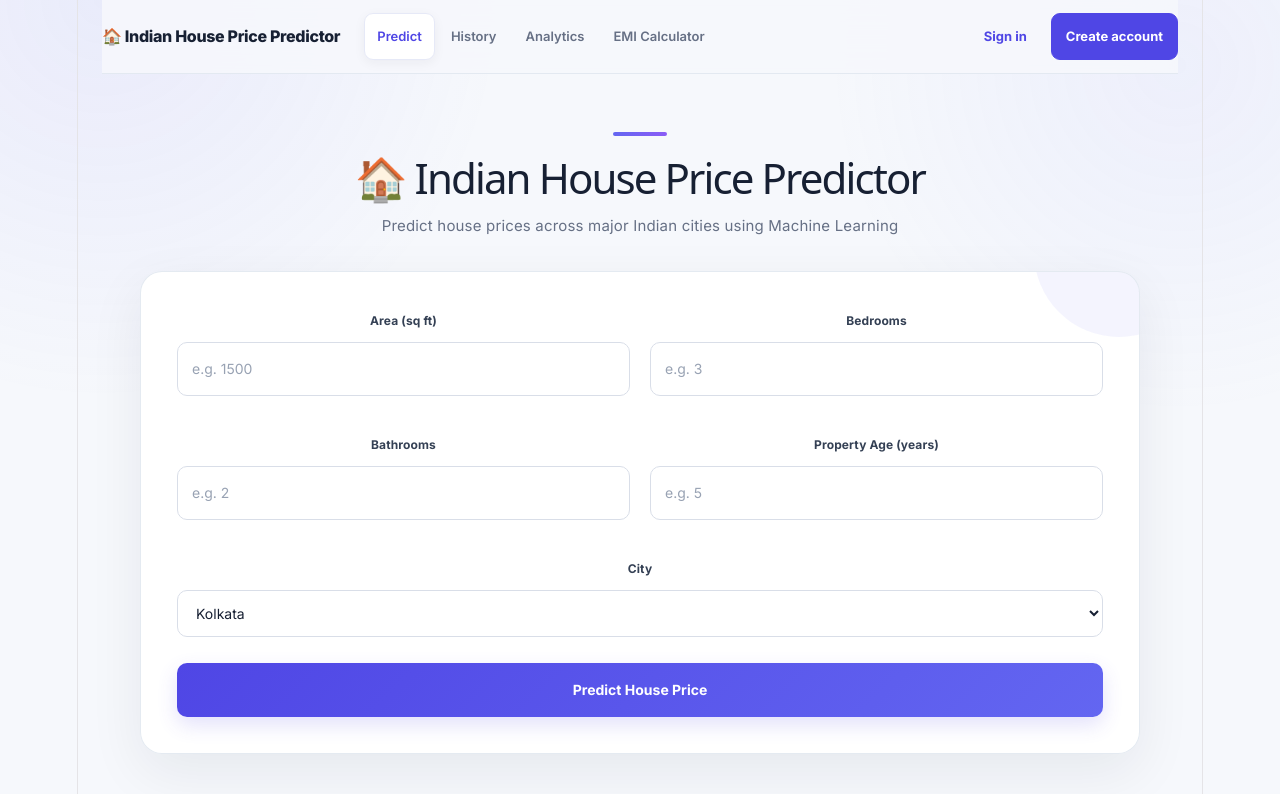
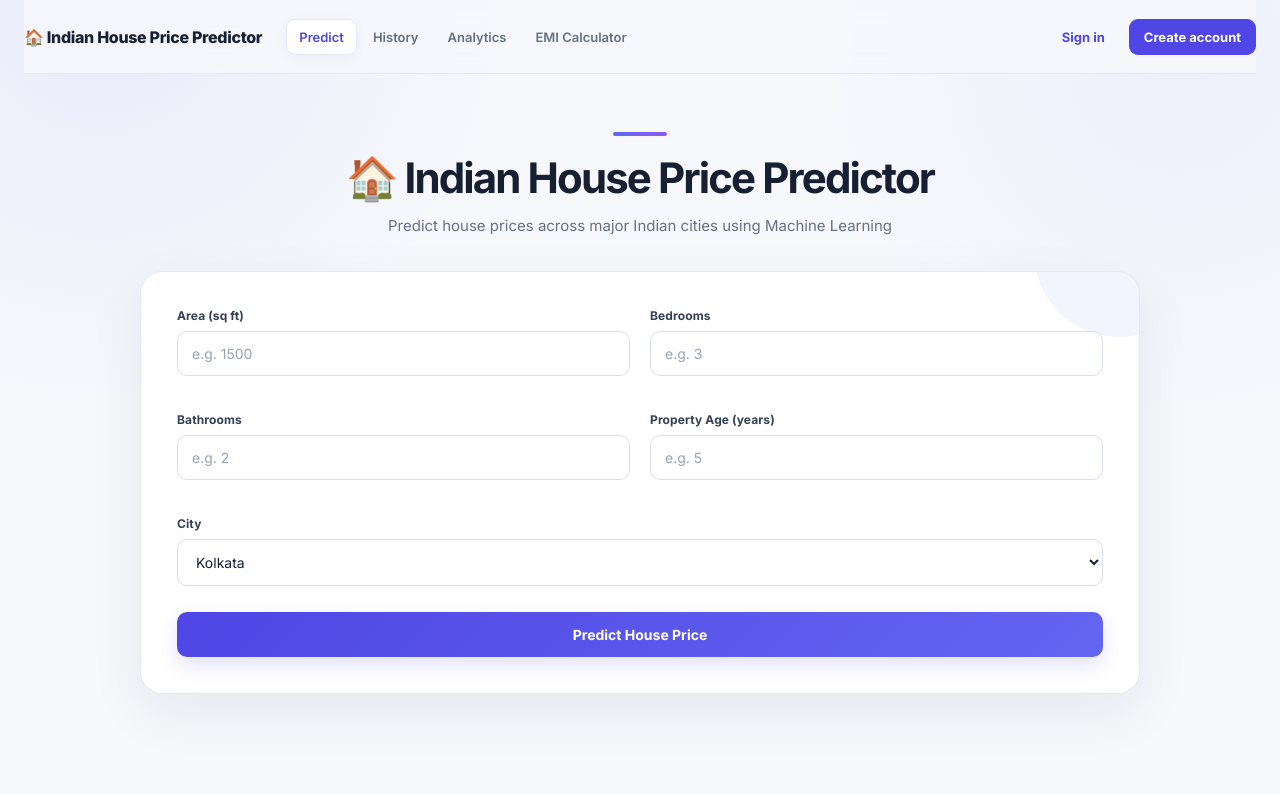
Before and after one commit to mehulikhanra904-prog/HOUSE-PRICE-PREDICTOR, a React app in the folder frontend/: page / in a window 1280 px wide. Shown: the top 794 px of the page. Built offline with nearby package versions, Linux system fonts and the light colour scheme; the HTML template or start-up script is replaced by a standard one.

Commit message:
fix: remove default Vite styles from global UI

```diff
--- a/frontend/src/index.css
+++ b/frontend/src/index.css
@@ -1,111 +1,49 @@
 :root {
-  --text: #6b6375;
-  --text-h: #08060d;
-  --bg: #fff;
-  --border: #e5e4e7;
-  --code-bg: #f4f3ec;
-  --accent: #aa3bff;
-  --accent-bg: rgba(170, 59, 255, 0.1);
-  --accent-border: rgba(170, 59, 255, 0.5);
-  --social-bg: rgba(244, 243, 236, 0.5);
-  --shadow:
-    rgba(0, 0, 0, 0.1) 0 10px 15px -3px, rgba(0, 0, 0, 0.05) 0 4px 6px -2px;
-
-  --sans: system-ui, 'Segoe UI', Roboto, sans-serif;
-  --heading: system-ui, 'Segoe UI', Roboto, sans-serif;
-  --mono: ui-monospace, Consolas, monospace;
-
-  font: 18px/145% var(--sans);
-  letter-spacing: 0.18px;
-  color-scheme: light dark;
-  color: var(--text);
-  background: var(--bg);
+  font-family: Inter, -apple-system, BlinkMacSystemFont, "Segoe UI", sans-serif;
+  color: #172033;
+  background: #f6f8fc;
   font-synthesis: none;
   text-rendering: optimizeLegibility;
   -webkit-font-smoothing: antialiased;
   -moz-osx-font-smoothing: grayscale;
-
-  @media (max-width: 1024px) {
-    font-size: 16px;
-  }
 }
 
-@media (prefers-color-scheme: dark) {
-  :root {
-    --text: #9ca3af;
-    --text-h: #f3f4f6;
-    --bg: #16171d;
-    --border: #2e303a;
-    --code-bg: #1f2028;
-    --accent: #c084fc;
-    --accent-bg: rgba(192, 132, 252, 0.15);
-    --accent-border: rgba(192, 132, 252, 0.5);
-    --social-bg: rgba(47, 48, 58, 0.5);
-    --shadow:
-      rgba(0, 0, 0, 0.4) 0 10px 15px -3px, rgba(0, 0, 0, 0.25) 0 4px 6px -2px;
-  }
-
-  #social .button-icon {
-    filter: invert(1) brightness(2);
-  }
+html,
+body,
+#root {
+  min-width: 100%;
+  min-height: 100%;
+  margin: 0;
 }
 
 body {
-  margin: 0;
+  min-height: 100vh;
+  background: #f6f8fc;
 }
 
 #root {
-  width: 1126px;
-  max-width: 100%;
-  margin: 0 auto;
-  text-align: center;
-  border-inline: 1px solid var(--border);
-  min-height: 100svh;
-  display: flex;
-  flex-direction: column;
+  width: 100%;
+  max-width: none;
+  margin: 0;
+  text-align: left;
+}
+
+* {
   box-sizing: border-box;
 }
 
-h1,
-h2 {
-  font-family: var(--heading);
-  font-weight: 500;
-  color: var(--text-h);
+button,
+input,
+select,
+textarea {
+  font: inherit;
 }
 
-h1 {
-  font-size: 56px;
-  letter-spacing: -1.68px;
-  margin: 32px 0;
-  @media (max-width: 1024px) {
-    font-size: 36px;
-    margin: 20px 0;
-  }
-}
-h2 {
-  font-size: 24px;
-  line-height: 118%;
-  letter-spacing: -0.24px;
-  margin: 0 0 8px;
-  @media (max-width: 1024px) {
-    font-size: 20px;
-  }
-}
-p {
-  margin: 0;
+button {
+  -webkit-tap-highlight-color: transparent;
 }
 
-code,
-.counter {
-  font-family: var(--mono);
-  display: inline-flex;
-  border-radius: 4px;
-  color: var(--text-h);
+::selection {
+  background: rgba(99, 102, 241, 0.18);
+  color: #312e81;
 }
-
-code {
-  font-size: 15px;
-  line-height: 135%;
-  padding: 4px 8px;
-  background: var(--code-bg);
-}
```
